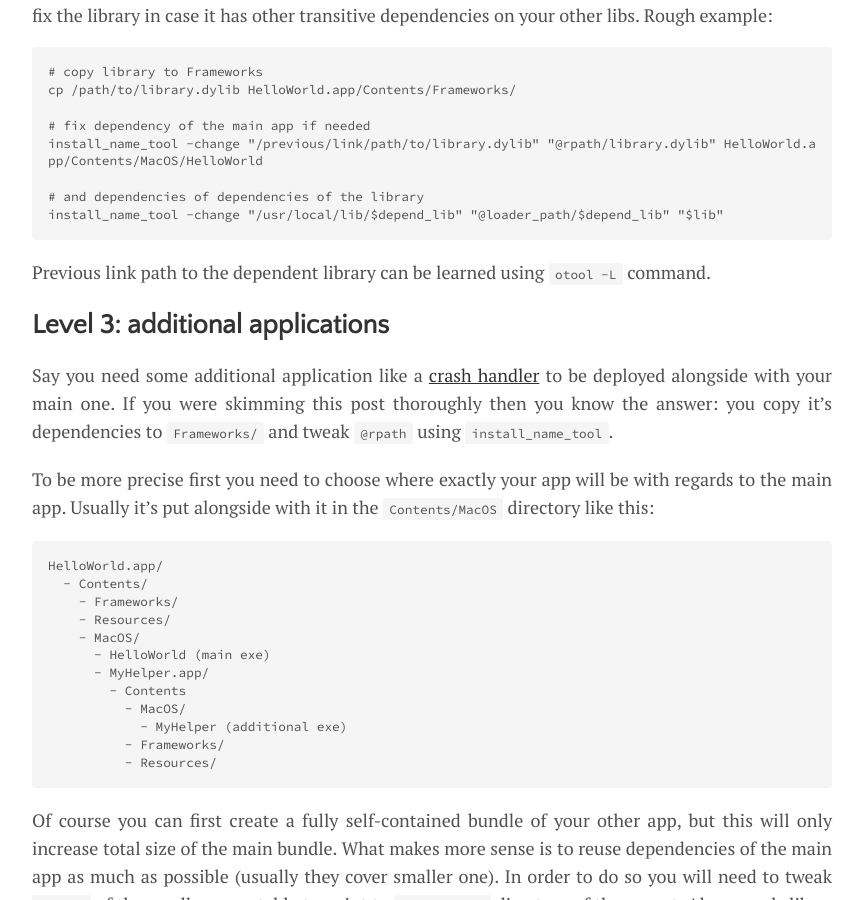
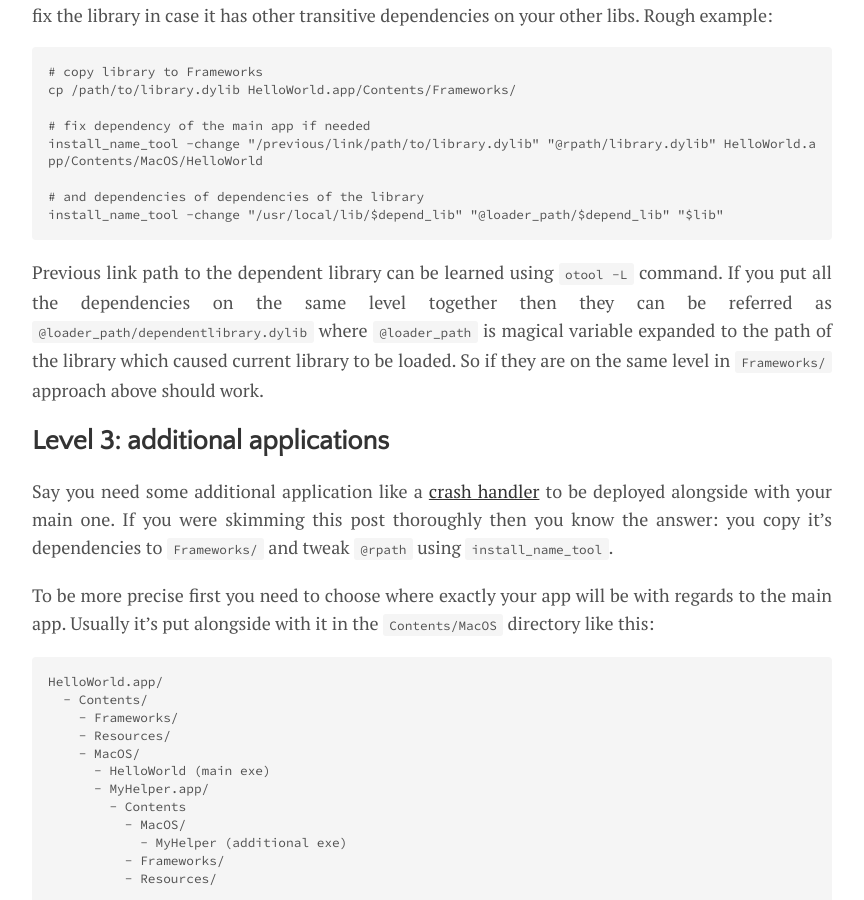
Before and after one commit to ribtoks/code-jamming, a Jekyll site: the page built from _posts/2018-06-09-deploy-to-macos.md, in a window 1280 px wide and 900 px high, scrolled down 3445 px. Shown: the whole window, without its empty margins (208-1072 px from the left). Built offline with Jekyll 4.4.1, drawn with Linux system fonts in a browser that asks for light colours; nearby versions of some CDN libraries; comment, search, counter and statistics services are not loaded; some of the changed text lies outside the part shown.

Commit message:
Improve loader_path explanation

```diff
--- a/_posts/2018-06-09-deploy-to-macos.md
+++ b/_posts/2018-06-09-deploy-to-macos.md
@@ -41,7 +41,7 @@ To understand which dependencies does your `HelloWorld` executable have, you can
         /usr/lib/libSystem.B.dylib
         .....
 
-It lists all dependencies of your app and their "install names". You may ask what is `@rpath`? It's a special variable (a friend of `@executable_path` and `@load_path`) that means a list of locations where the dynamic linker can find dependent dylib at runtime. This path can be set by a linker and overriden in a number of ways (e.g. by `install_name_tool` or with environmental `DYLD_LIBRARY_PATH` variable). For native applications it could be `/usr/lib`. For Qt applications it could be `/path/to/Qt5.6.2/5.6/clang_64/lib` or anything alike.
+It lists all dependencies of your app and their "install names". You may ask what is `@rpath`? It's a special variable (a friend of `@executable_path` and `@loader_path`) that means a list of locations where the dynamic linker can find dependent dylib at runtime. This path can be set by a linker and overriden in a number of ways (e.g. by `install_name_tool` or with environmental `DYLD_LIBRARY_PATH` variable). For native applications it could be `/usr/lib`. For Qt applications it could be `/path/to/Qt5.6.2/5.6/clang_64/lib` or anything alike.
 
 You can learn this path also using `otool` but this time with parameter `-l` and checking for `LC_RPATH` block:
 
@@ -91,7 +91,7 @@ So in order to deploy custom libraries you have to first copy them to `Framework
     # and dependencies of dependencies of the library
     install_name_tool -change "/usr/local/lib/$depend_lib" "@loader_path/$depend_lib" "$lib"
 
-Previous link path to the dependent library can be learned using `otool -L` command.
+Previous link path to the dependent library can be learned using `otool -L` command. If you put all the dependencies on the same level together then they can be referred as `@loader_path/dependentlibrary.dylib` where `@loader_path` is magical variable expanded to the path of the library which caused current library to be loaded. So if they are on the same level in `Frameworks/` approach above should work.
 
 ## Level 3: additional applications
 
```
